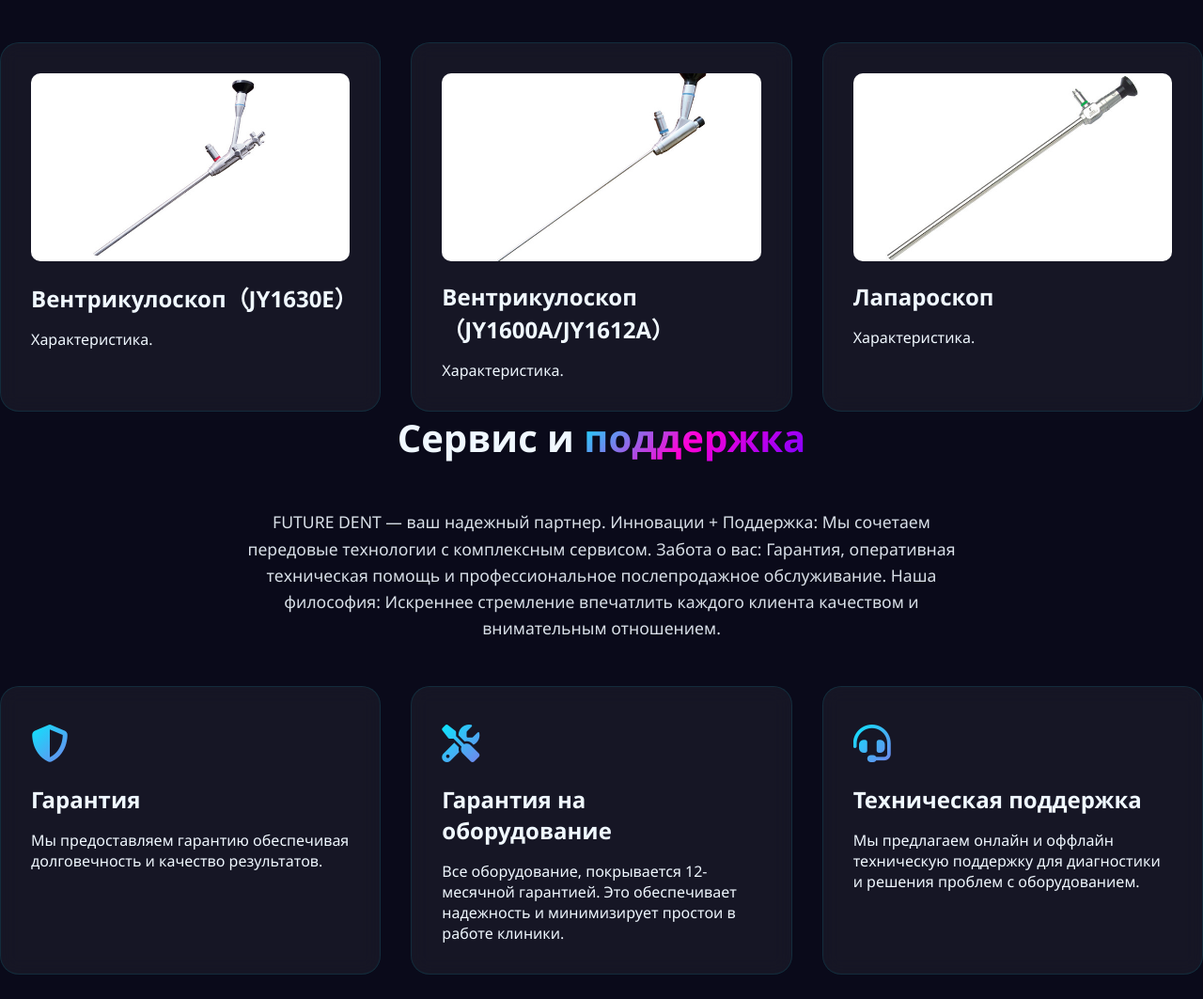
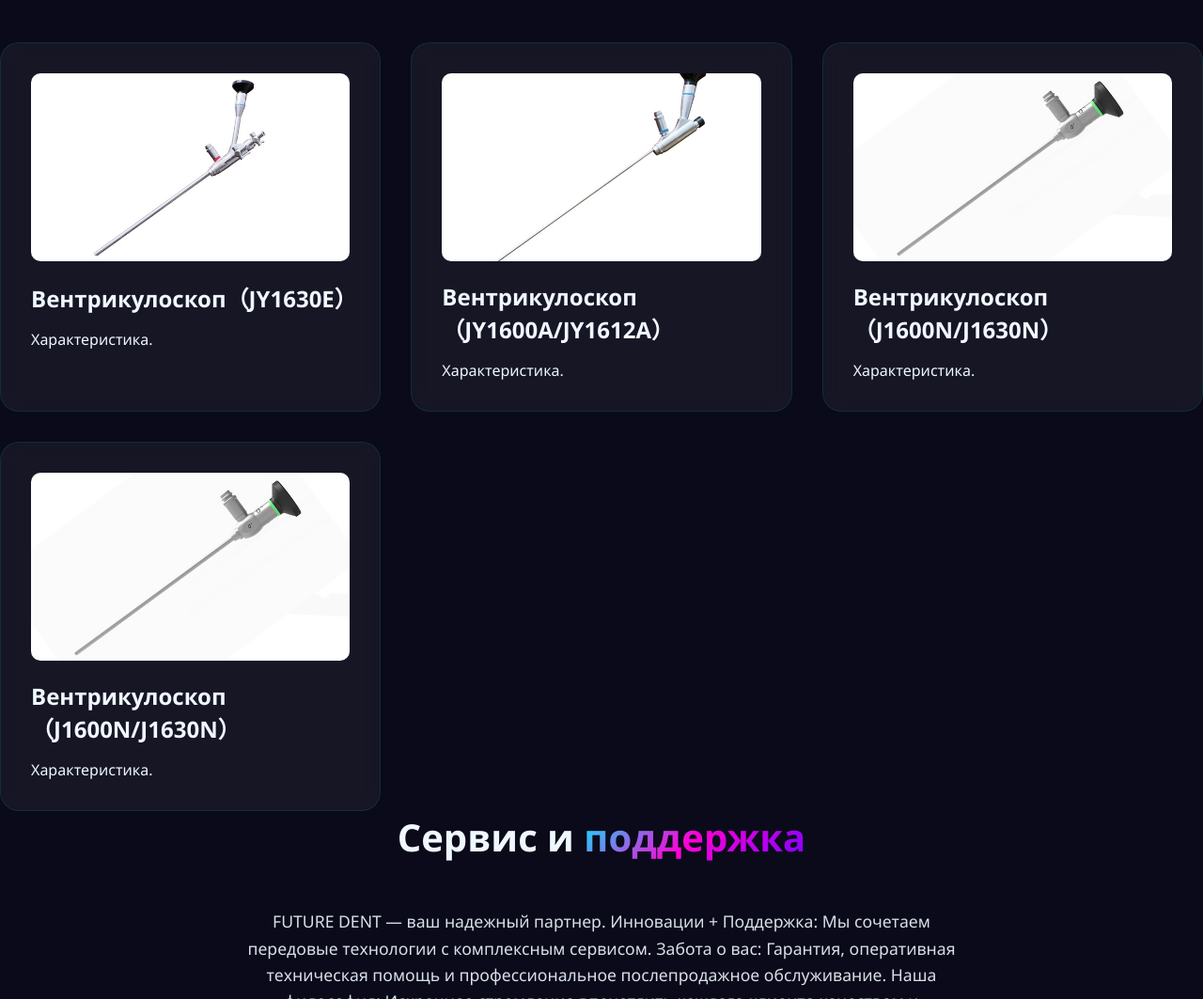
Before and after one commit to futuredent/1, a plain HTML site: page index.html in a window 1280 px wide. Shown: the part 10670-11733 px from the top of the page at 94% size. Drawn offline with Linux system fonts and the light colour scheme.

Commit message:
Update index.html

```diff
--- a/index.html
+++ b/index.html
@@ -963,8 +963,15 @@
                 <p class="full-desc">Характеристика.</p>
             </div>
             <div class="feature-card">
-                <img src="images/Laparoscope.jpg" alt="Laparoscope" class="equipment-image">
-                <h3>Лапароскоп</h3>
+                <img src="images/Ventriculoscope（J1600N - J1630N）.jpg" alt="Ventriculoscope（J1600N/J1630N）" class="equipment-image">
+                <h3>Вентрикулоскоп（J1600N/J1630N）</h3>
+                <p class="description short-desc">Характеристика...</p>
+                <span class="read-more">Подробнее</span>
+                <p class="full-desc">Характеристика.</p>
+            </div>
+            <div class="feature-card">
+                <img src="images/Ventriculoscope（J1600N - J1630N）.jpg" alt="Ventriculoscope（J1600N/J1630N）" class="equipment-image">
+                <h3>Вентрикулоскоп（J1600N/J1630N）</h3>
                 <p class="description short-desc">Характеристика...</p>
                 <span class="read-more">Подробнее</span>
                 <p class="full-desc">Характеристика.</p>
```
